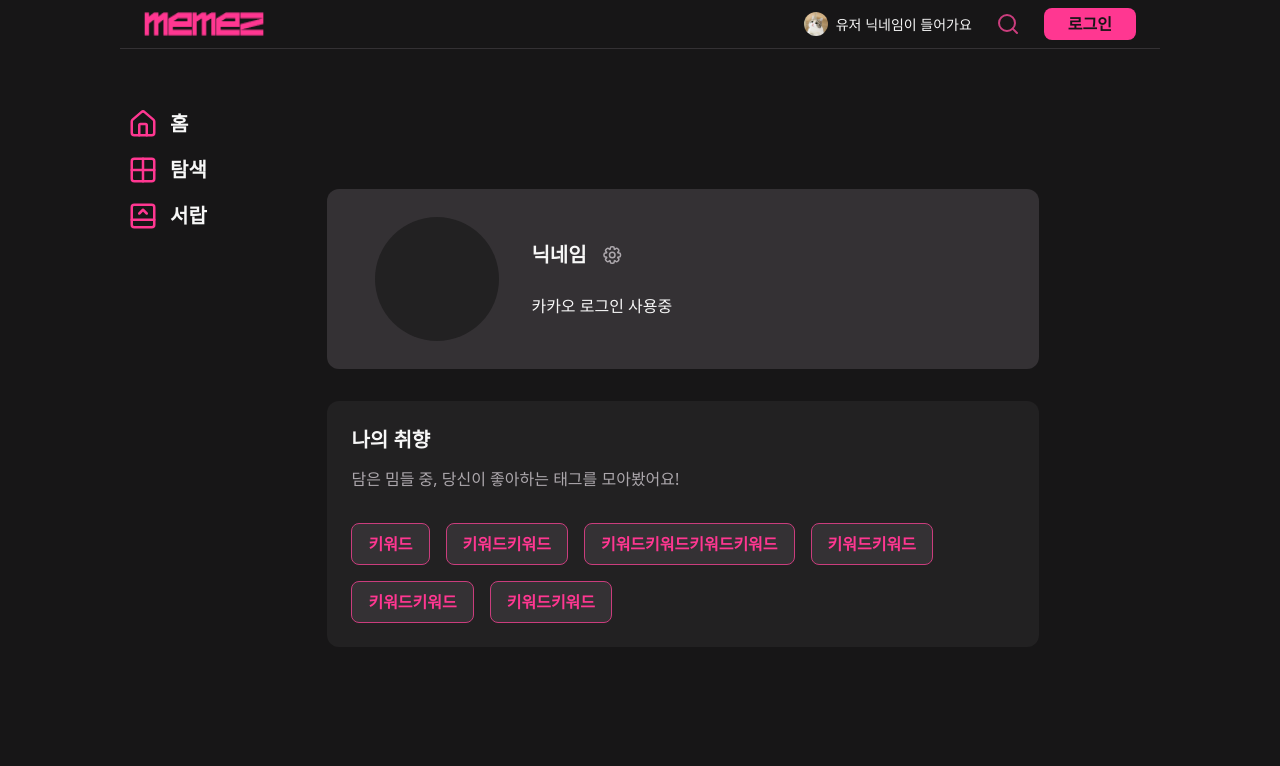
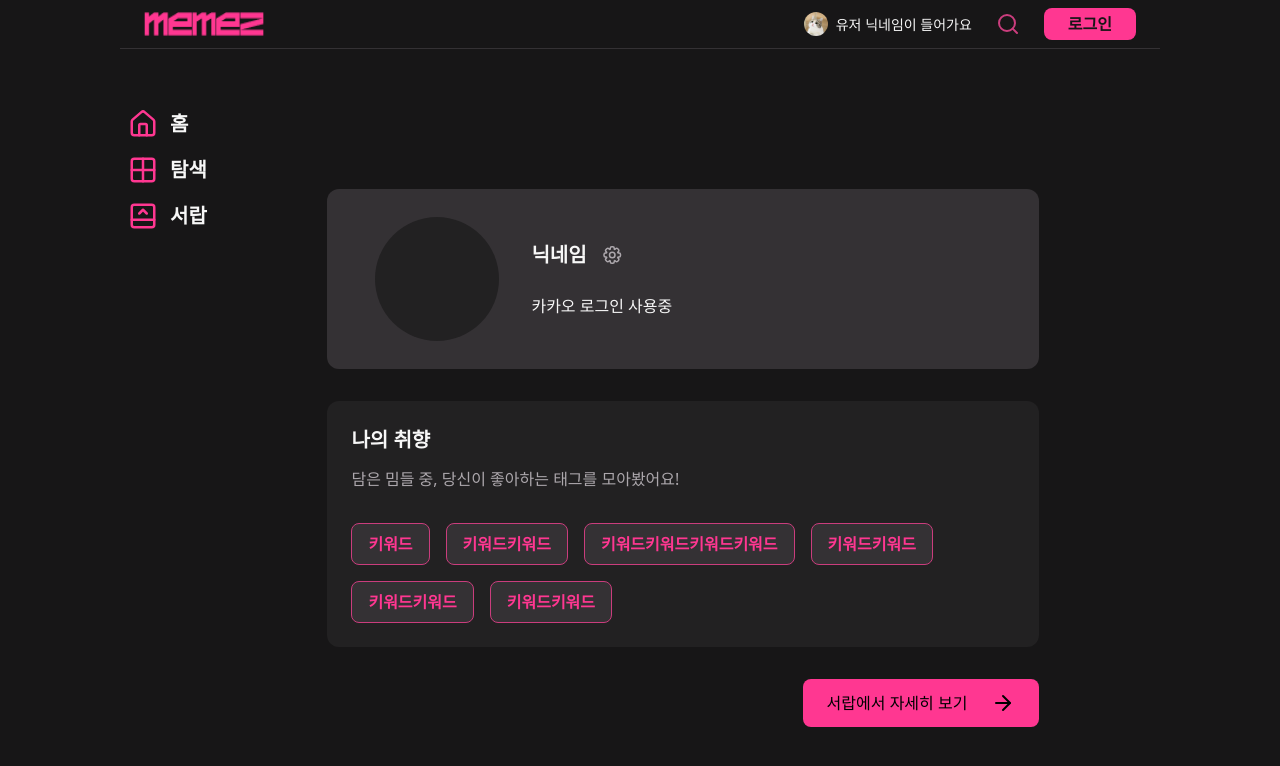
Before and after one commit to meme-party/front, a Next.js app: page /mypage in a window 1280 px wide. Shown: the top 766 px of the page. Built offline with nearby package versions, Linux system fonts and the light colour scheme.

Commit message:
feat: styling account setting

```diff
--- /dev/null
+++ b/src/app/(routes)/mypage/components/AccountSetting.tsx
@@ -0,0 +1,10 @@
+import SettingButton from "./SettingButton"
+
+export default function AccountSetting() {
+  return (
+    <div className="flex w-full flex-col gap-[16px]">
+      <SettingButton text="로그아웃" />
+      <SettingButton text="회원 탈퇴" textColor="text-semantic" />
+    </div>
+  )
+}
--- a/src/app/(routes)/mypage/components/MyProfile.tsx
+++ b/src/app/(routes)/mypage/components/MyProfile.tsx
@@ -1,7 +1,11 @@
 "use client"
 import SettingIcon from "@/assets/setting.svg"
 
-export default function MyProfile() {
+type Props = {
+  onSettingClick: () => void
+}
+
+export default function MyProfile({ onSettingClick }: Props) {
   return (
     <div className="min-h-[180px] w-full rounded-[12px] bg-gray-scale-700">
       <div className="mx-[48px] my-[28px] flex items-center gap-[32px]">
@@ -9,7 +13,9 @@ export default function MyProfile() {
         <div className="flex flex-col gap-[24px]">
           <div className="flex items-center gap-[16px]">
             <p className="text-h1-sb">닉네임</p>
-            <SettingIcon />
+            <div onClick={onSettingClick} className="cursor-pointer">
+              <SettingIcon />
+            </div>
           </div>
           <p className="text-h2-r">카카오 로그인 사용중</p>
         </div>
--- /dev/null
+++ b/src/app/(routes)/mypage/components/SettingButton.tsx
@@ -0,0 +1,13 @@
+type Props = {
+  textColor?: string
+  text: string
+  onClick?: () => void
+}
+
+export default function SettingButton({ text, textColor = "text-gray-scale-100", onClick }: Props) {
+  return (
+    <div className="rounded-[8px] bg-gray-scale-800 px-[24px] py-[12px]" onClick={onClick}>
+      <p className={textColor}>{text}</p>
+    </div>
+  )
+}
--- a/src/app/(routes)/mypage/page.tsx
+++ b/src/app/(routes)/mypage/page.tsx
@@ -1,12 +1,34 @@
+"use client"
+import { useState } from "react"
 import MyFavorite from "./components/MyFavorite"
 import MyProfile from "./components/MyProfile"
+import AccountSetting from "./components/AccountSetting"
+import { ChevronLeft, ArrowRight } from "lucide-react"
+import Button from "@/components/Button"
 
 export default function MyPage() {
+  const [isSetting, setIsSetting] = useState<boolean>(false)
   return (
     <>
       <section className="flex w-full max-w-[712px] flex-col gap-[32px] lg:mt-[80px]">
-        <MyProfile />
-        <MyFavorite />
+        {isSetting && (
+          <div className="flex cursor-pointer gap-[8px] text-h3-r text-primary-400" onClick={() => setIsSetting(false)}>
+            <ChevronLeft />
+            <p>이전으로</p>
+          </div>
+        )}
+        <MyProfile onSettingClick={() => setIsSetting(true)} />
+        {isSetting ? <AccountSetting /> : <MyFavorite />}
+        {!isSetting && (
+          <div className="flex w-full justify-end">
+            <Button className="bg-primary-300 px-[24px] py-[12px]">
+              <div className="flex gap-[24px] text-black">
+                <p>서랍에서 자세히 보기</p>
+                <ArrowRight />
+              </div>
+            </Button>
+          </div>
+        )}
       </section>
       <section className="hidden lg:flex" />
     </>
```
